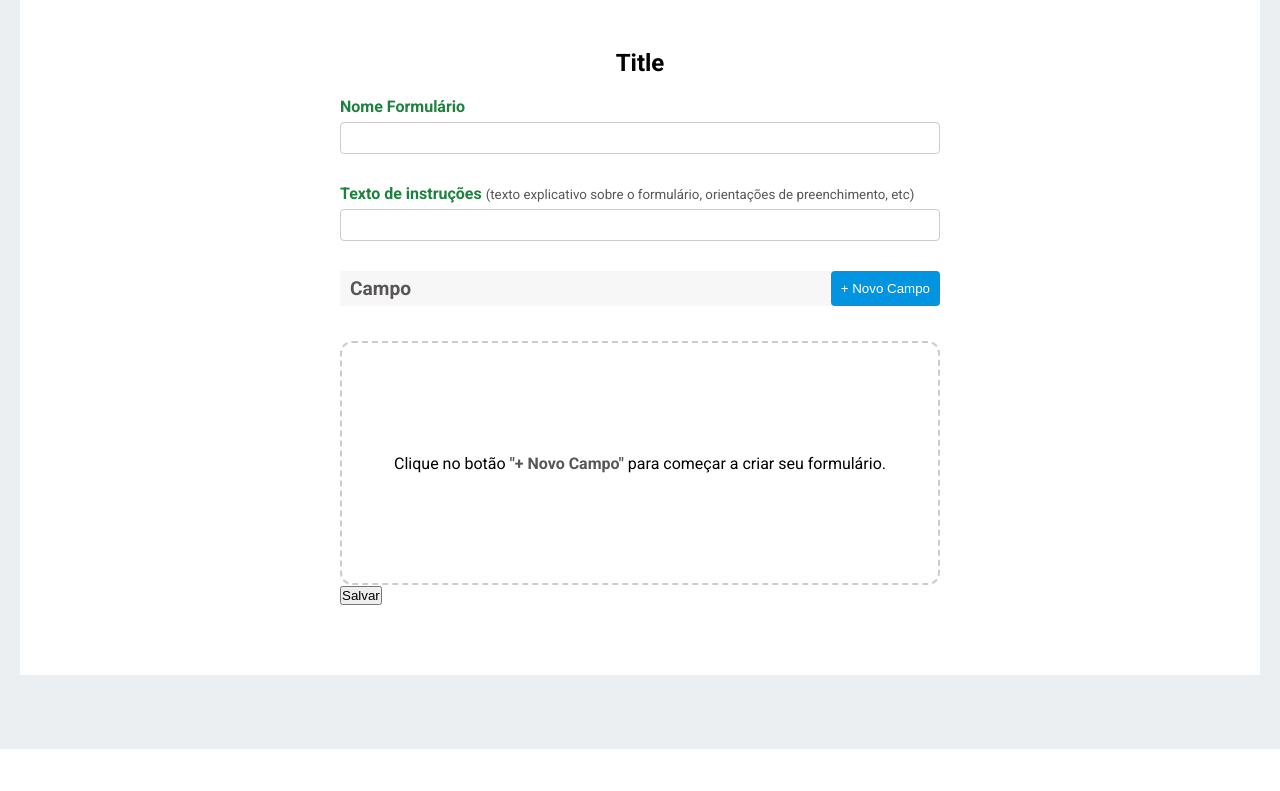
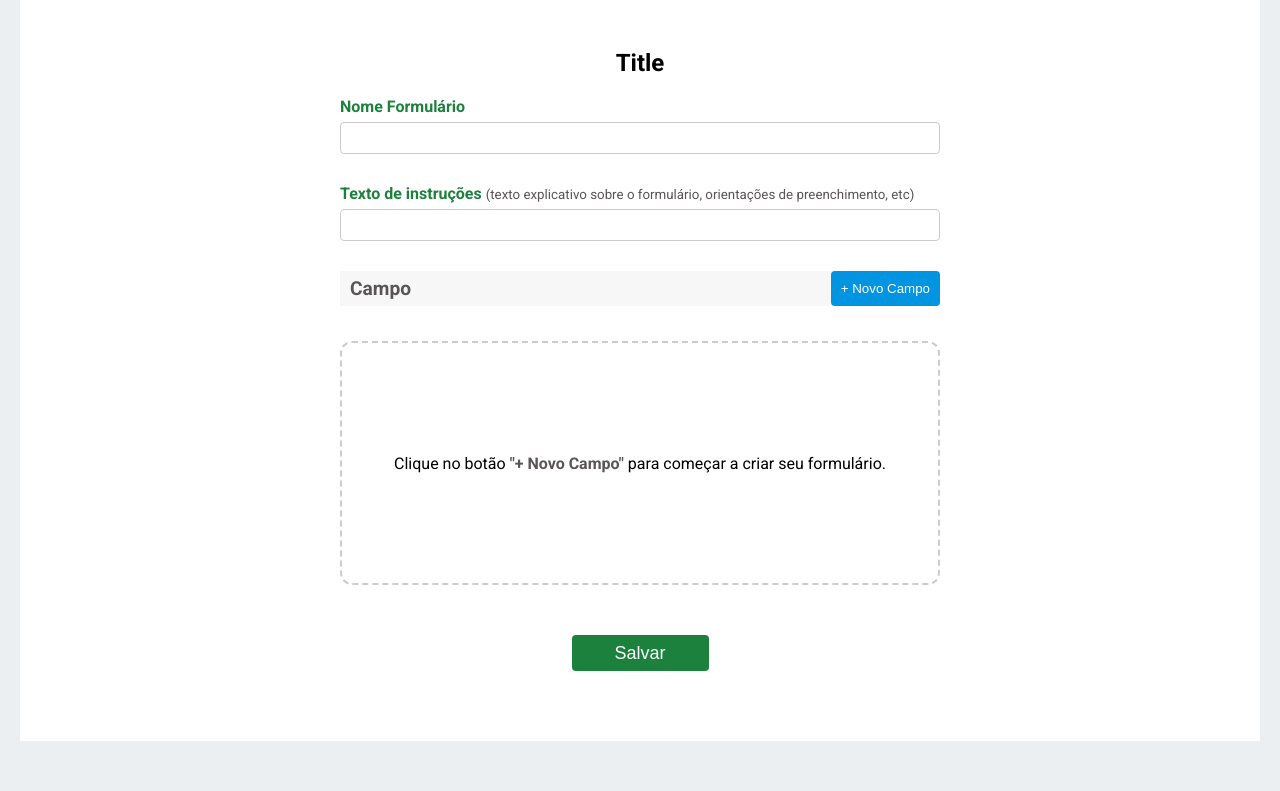
Before and after one commit to Sara01romao/edit-form, a PHP site: page / in a window 1280 px wide. Shown: the part 51-842 px from the top of the page. Before the commit the page ends 800 px from the top, so only its background shows below. Run offline with PHP 8.4, Linux system fonts and the light colour scheme.

Commit message:
style: botão salvar forma

```diff
--- a/style.css
+++ b/style.css
@@ -91,6 +91,14 @@ body{
     border: none;
     height: 25px;
     border-radius: 4px;
+    transition: 0.3s;
+    cursor: pointer;
+
+}
+
+.open-modal-add:hover{
+    background: #0180c5;
+    transition: 0.3s;
 }
 
 .novoCampo{
@@ -176,6 +184,32 @@ body{
 #novo-form:has(.novoCampo) .msg-campo-vazio{
     display: none;
 }
+
+
+.salvar-form{
+    max-width: 137px;
+    width: 100%;
+    margin: 0 auto;
+    height: 36px;
+    background: #1C813C;
+    border: none;
+    color: #fff;
+    border-radius: 4px;
+    font-size: 18px;
+    cursor: pointer;
+    margin-top: 50px;
+    display: flex;
+    align-items: center;
+    justify-content: center;
+    transition: 0.3s ease-in;
+}
+
+
+.salvar-form:hover{
+    background: #14682f;
+    transition: 0.3s ease-in;
+}
+
 
 /*modal adiciona*/
 
```
